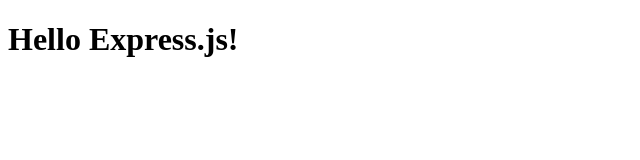
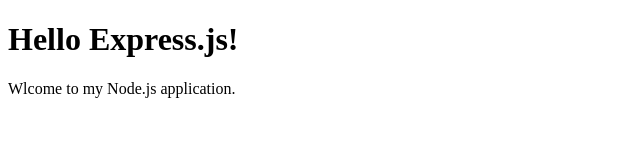
Before and after one commit to dorairaju/web-server, a website: page public/index.html in a window 1280 px wide. Shown: the whole page, without its empty margins (0-640 px from the left). Drawn offline with Linux system fonts and the light colour scheme.

Commit message:
Paragraph added to index page

```diff
--- a/public/index.html
+++ b/public/index.html
@@ -8,5 +8,7 @@
 
 	<h1>Hello Express.js!</h1>
 
+	<p>Wlcome to my Node.js application.</p>
+
 </body>
 </html>
```
